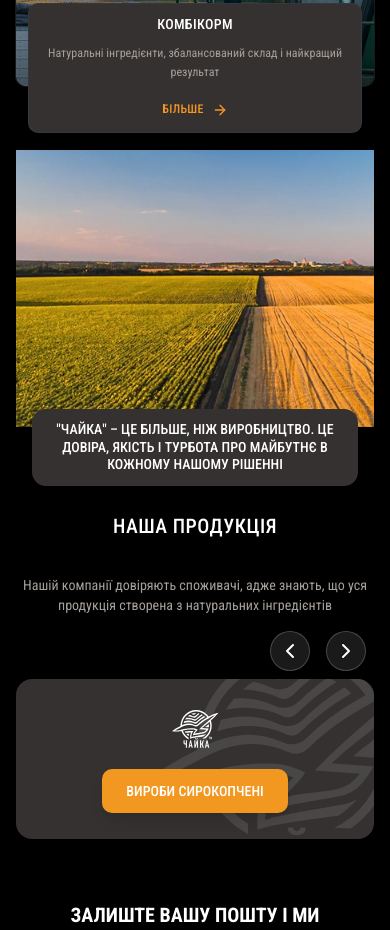
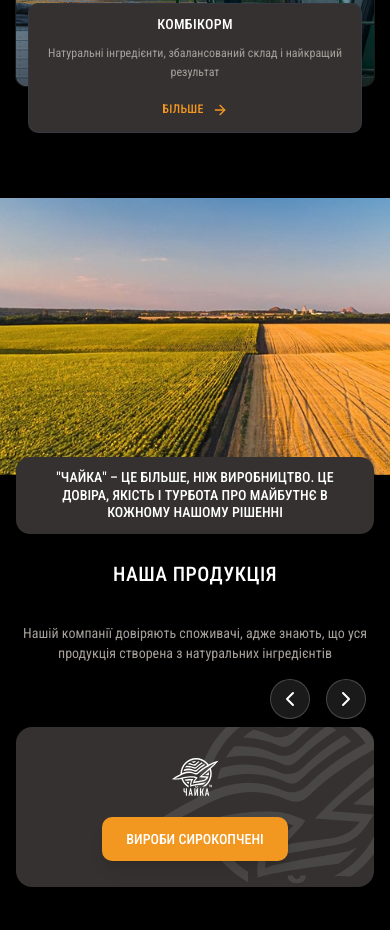
Before and after one commit to ArtemixArt228/chaika, a Next.js app: page / in a window 390 px wide. Shown: the part 3980-4910 px from the top of the page. Built offline with nearby package versions, Linux system fonts and the light colour scheme.

Commit message:
Refactor ActivitySection, BannerSection, and ContactRequest: improve layout and responsiveness, adjust spacings and styles, update Framer Motion configurations, and add unique IDs for email inputs.

```diff
--- a/src/app/(homepage)/activity-section/activity-section.tsx
+++ b/src/app/(homepage)/activity-section/activity-section.tsx
@@ -46,7 +46,7 @@ const ACTIVITY_CARDS = [
 export const ActivitySection = () => {
   return (
     <motion.section
-      className="container mx-auto mb-16 sm:mb-20 lg:mb-24 xl:mb-36 px-4 sm:px-6 lg:px-8"
+      className="container mx-auto mb-28 sm:mb-32 lg:mb-36 xl:mb-40 px-4 sm:px-6 lg:px-8"
       variants={containerVariants}
       initial="hidden"
       whileInView="visible"
--- a/src/app/(homepage)/banner-section/banner-section.tsx
+++ b/src/app/(homepage)/banner-section/banner-section.tsx
@@ -16,7 +16,7 @@ export const BannerSection = () => {
   return (
     <section
       ref={containerRef}
-      className="relative container mx-auto mb-16 sm:mb-20 md:mb-24 lg:mb-40 xl:mb-52 px-4 sm:px-6 lg:px-8"
+      className="relative container mx-auto mb-16 sm:mb-20 md:mb-24 lg:mb-40 xl:mb-52 sm:px-6 lg:px-8"
     >
       <motion.div
         className="relative lg:rounded-xl h-72 sm:h-80 md:h-92 lg:h-96 xl:h-[400px]"
@@ -26,7 +26,7 @@ export const BannerSection = () => {
         transition={{ duration: 0.8, ease: [0.25, 0.25, 0, 1] }}
       >
         {/* Parallax image */}
-        <motion.div className="relative w-full h-full overflow-hidden lg:rounded-xl">
+        <motion.div className="relative w-full h-full overflow-hidden sm:rounded-xl">
           <motion.div style={{ y: parallaxY }} className="absolute inset-0">
             <Image
               src="/homepage/banner-section/banner.png"
--- a/src/components/shared/contact-request.tsx
+++ b/src/components/shared/contact-request.tsx
@@ -73,6 +73,7 @@ export const ContactRequest = () => {
           </motion.div>
 
           <Input
+            id="email-desktop"
             type="email"
             placeholder="Ел. пошта"
             value={email}
@@ -107,6 +108,7 @@ export const ContactRequest = () => {
             </motion.div>
 
             <Input
+              id="email-mobile"
               type="email"
               placeholder="Ел. пошта"
               value={email}
```
